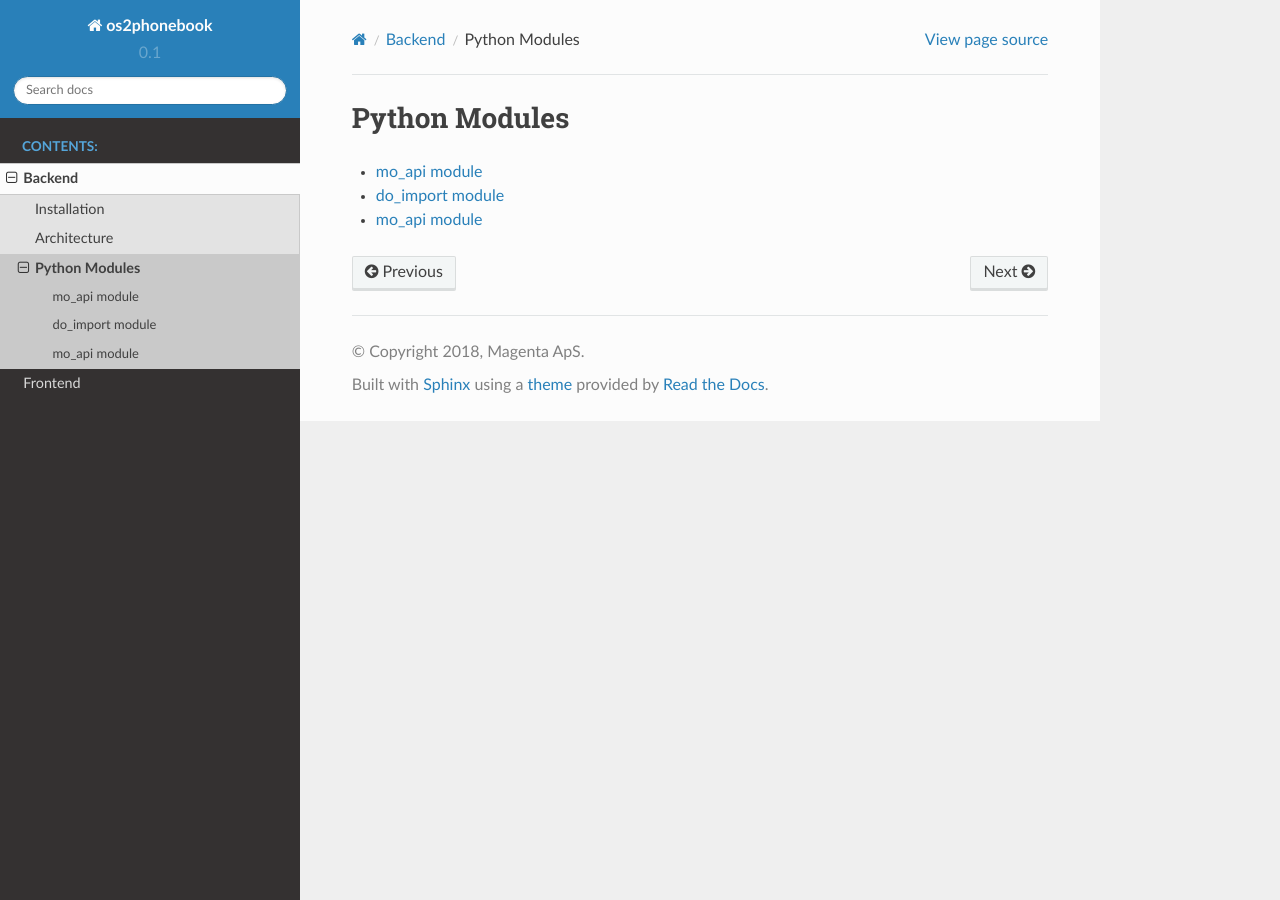
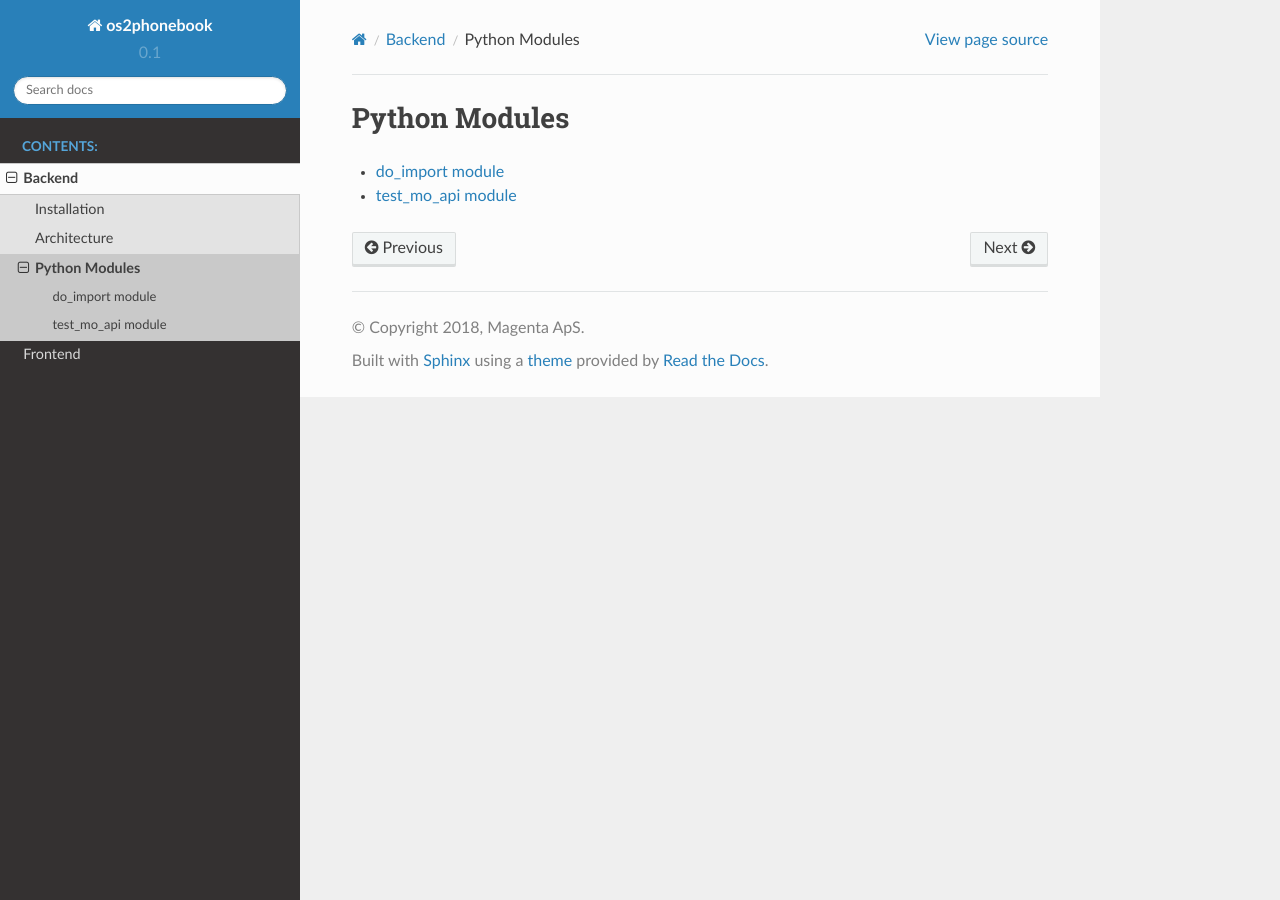
Before and after one commit to magenta-aps/OS2Phonebook, a Sphinx documentation site: the page built from docs/source/backend/modules.rst, in a window 1280 px wide. Built offline with Sphinx 7.4.7 and the Read the Docs theme 2.0.0, drawn with Linux system fonts in a browser that asks for light colours.

Commit message:
Refactored documentation a bit.

```diff
--- a/docs/requirements.txt
+++ b/docs/requirements.txt
@@ -1,3 +1,5 @@
+wheel==0.32.3
+git+https://github.com/OS2mo/os2mo-tools
 atomicwrites==1.2.1
 attrs==18.2.0
 cached-property==1.5.1
--- a/docs/source/backend/mo_api.rst
+++ /dev/null
@@ -1,7 +0,0 @@
-mo\_api module
-==============
-
-.. automodule:: mo_api
-    :members:
-    :undoc-members:
-    :show-inheritance:
--- a/docs/source/backend/modules.rst
+++ b/docs/source/backend/modules.rst
@@ -4,6 +4,5 @@ Python Modules
 .. toctree::
     :maxdepth: 4
 
-    mo_api
     do_import
     test_mo_api
--- a/docs/source/backend/test_mo_api.rst
+++ b/docs/source/backend/test_mo_api.rst
@@ -1,5 +1,5 @@
-mo\_api module
-==============
+test\_mo\_api module
+====================
 
 .. automodule:: test_mo_api
     :members:
```
